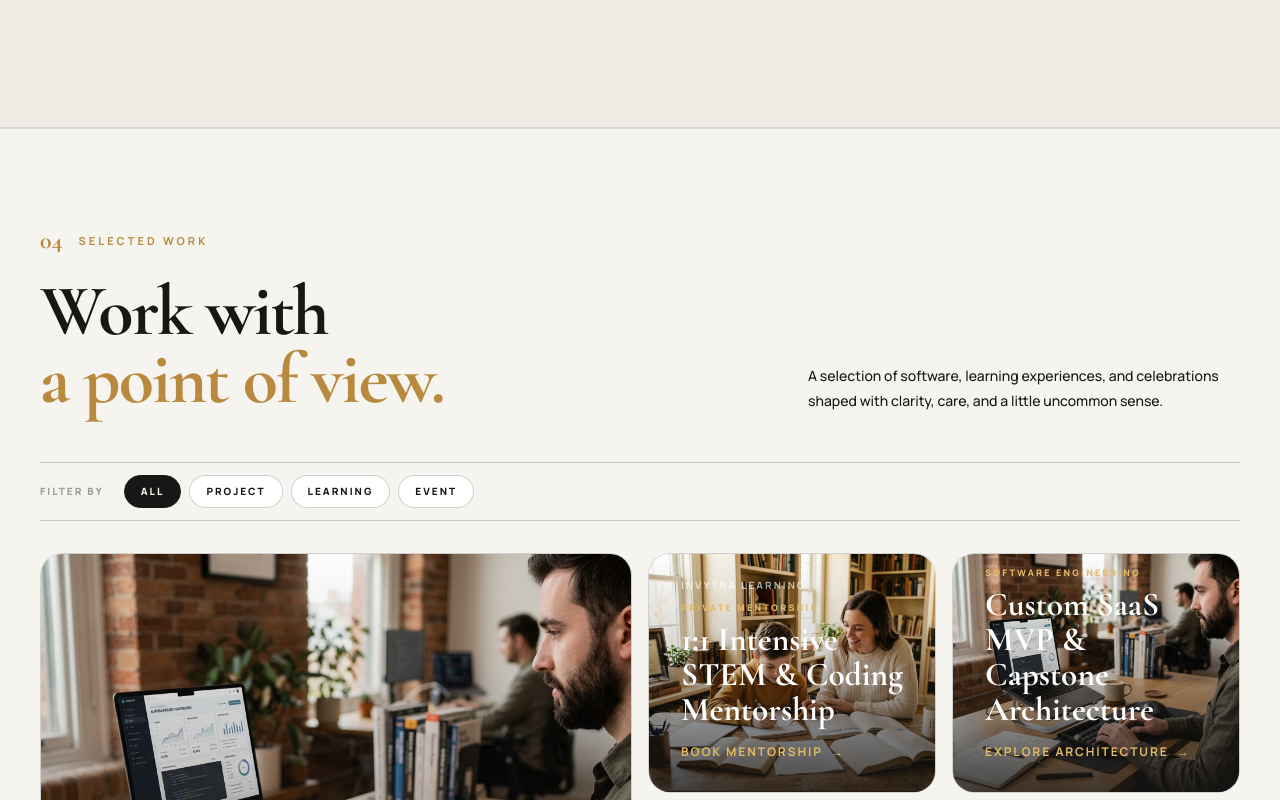
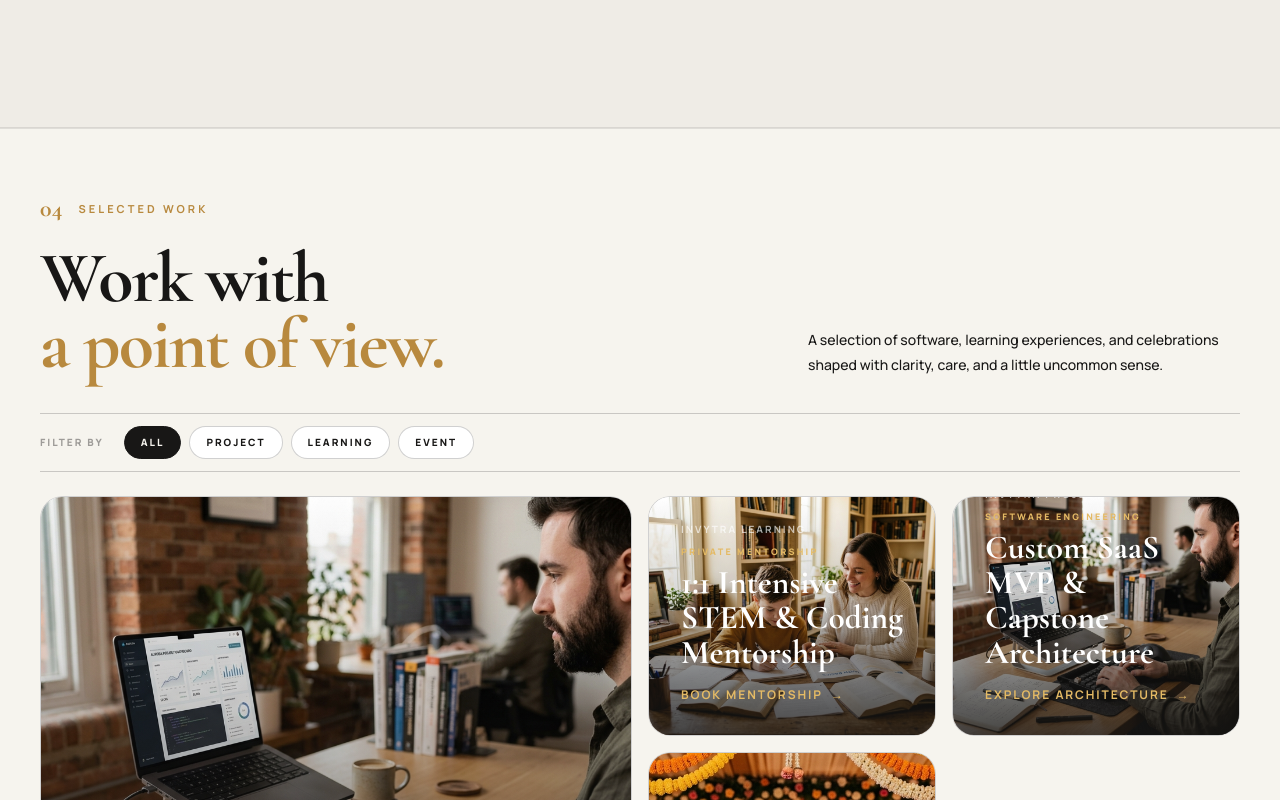
Before and after one commit to razalpa64/INVYTRAIN, a Next.js app: page / in a window 1280 px wide. Shown: the part 4620-5420 px from the top of the page. Built offline with nearby package versions, Linux system fonts and the light colour scheme.

Commit message:
Tighten selected work heading spacing

```diff
--- a/src/components/FeaturedWork.tsx
+++ b/src/components/FeaturedWork.tsx
@@ -21,8 +21,8 @@ export default function FeaturedWork({ items }: { items: Offering[] }) {
 
   return (
     <section id="work" className="relative overflow-hidden border-y" style={{ background: "var(--bg)", borderColor: "var(--line)" }}>
-      <div className="mx-auto max-w-[1400px] px-5 py-16 sm:px-6 md:px-10 md:py-24">
-        <div className="mb-10 grid gap-7 md:mb-12 md:grid-cols-[minmax(0,1fr)_minmax(280px,0.6fr)] md:items-end md:gap-12">
+      <div className="mx-auto max-w-[1400px] px-5 py-12 sm:px-6 md:px-10 md:py-16">
+        <div className="mb-8 grid gap-6 md:mb-9 md:grid-cols-[minmax(0,1fr)_minmax(280px,0.6fr)] md:items-end md:gap-12">
           <div>
           <Reveal>
             <div className="mb-5 flex items-center gap-4">
@@ -31,7 +31,7 @@ export default function FeaturedWork({ items }: { items: Offering[] }) {
             </div>
           </Reveal>
           <Reveal delay={80}>
-            <h2 className="font-serif text-[clamp(2.75rem,10vw,4.5rem)] font-bold leading-[0.95] tracking-tight md:text-7xl" style={{ color: "var(--ink)" }}>
+            <h2 className="max-w-[18ch] font-serif text-[clamp(2.75rem,10vw,4.5rem)] font-bold leading-[0.92] tracking-tight md:text-7xl" style={{ color: "var(--ink)" }}>
               <span className="block">Work with</span>
               <span className="block" style={{ color: "var(--gold)" }}>a point of view.</span>
             </h2>
@@ -45,7 +45,7 @@ export default function FeaturedWork({ items }: { items: Offering[] }) {
         </div>
 
         <Reveal delay={180}>
-          <div className="mb-8 flex flex-wrap items-center gap-2 border-y py-3" style={{ borderColor: "var(--line-strong)" }}>
+          <div className="mb-6 flex flex-wrap items-center gap-2 border-y py-3" style={{ borderColor: "var(--line-strong)" }}>
             <span className="mr-3 text-[10px] font-extrabold uppercase tracking-[0.2em]" style={{ color: "var(--ink-faint)" }}>Filter by</span>
             {TABS.map((t) => {
               const active = tab === t;
```
